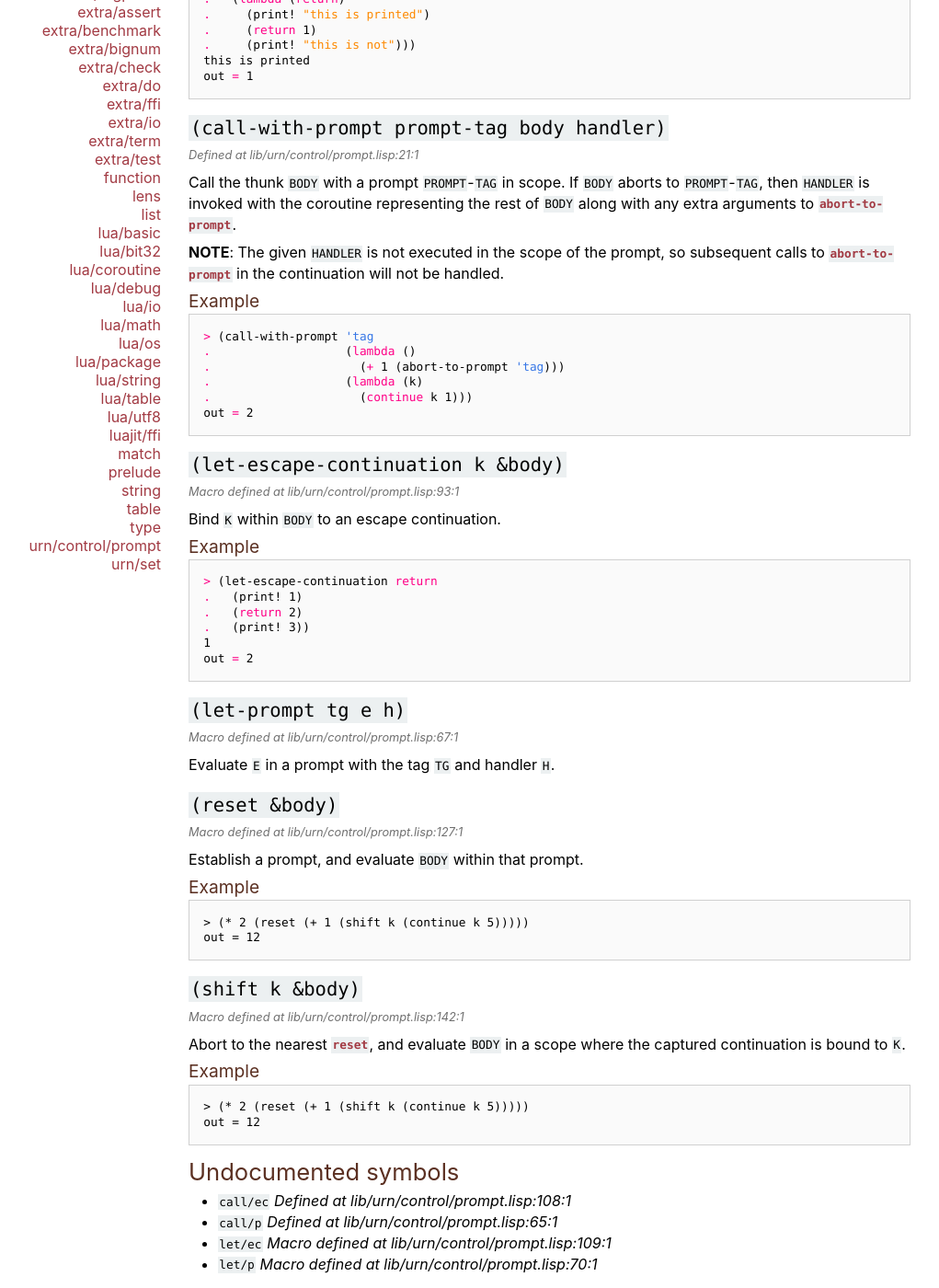
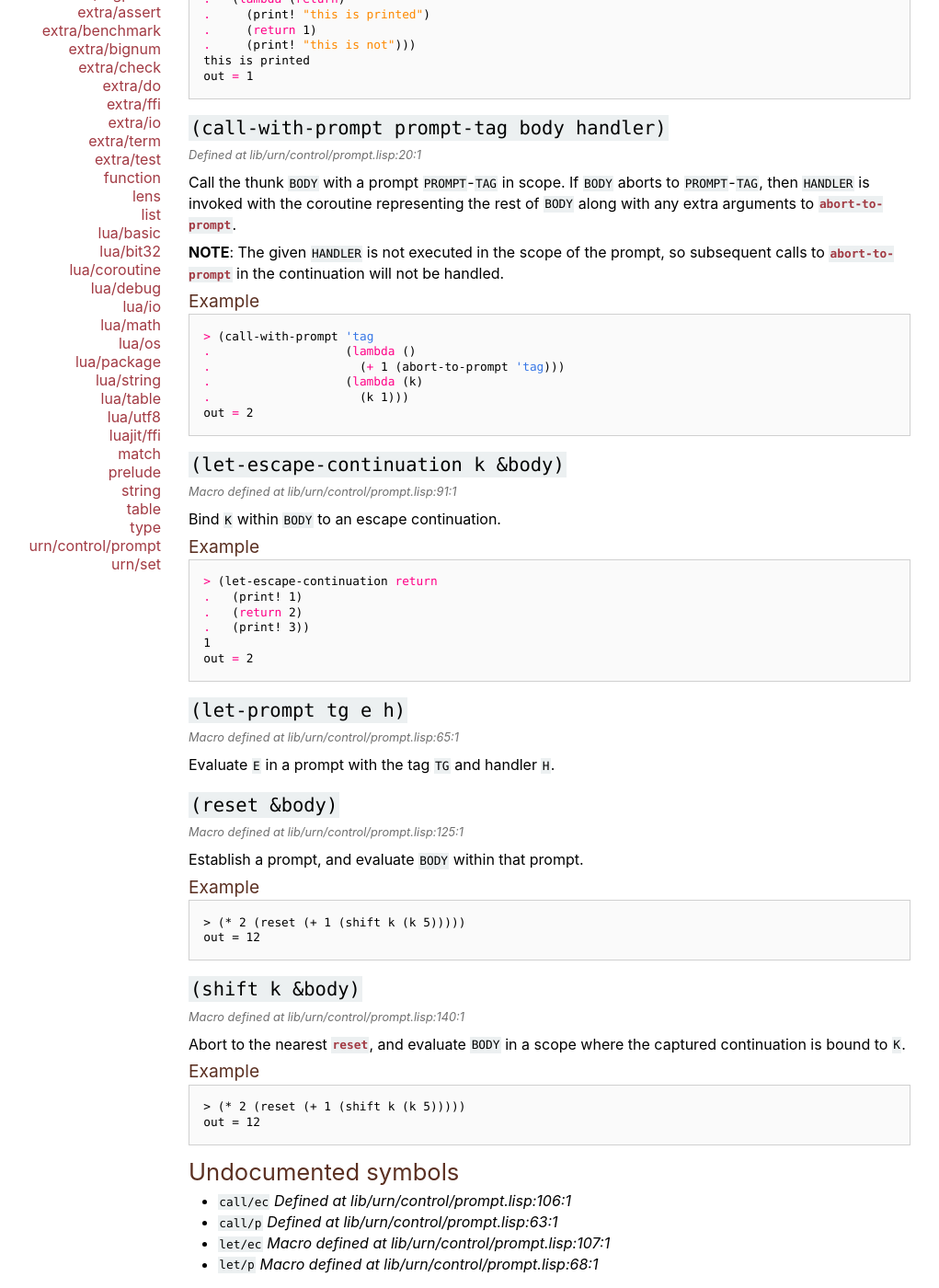
Before and after one commit to SquidDev/urn, a Jekyll site: the page built from docs/lib.urn.control.prompt.md, in a window 1280 px wide and 1400 px high, scrolled down 738 px. Shown: the whole window at 92% size, without its empty margins (150-1171 px from the left). Built offline with Jekyll 4.4.1, drawn with Linux system fonts in a browser that asks for light colours; some of the changed text lies outside the part shown.

Commit message:
Update docs

````diff
--- a/docs/lib.urn.control.prompt.md
+++ b/docs/lib.urn.control.prompt.md
@@ -12,12 +12,12 @@ can be applied, much like functions, to continue their execution.
 They may also be given to [`call-with-prompt`](lib.urn.control.prompt.md#call-with-prompt-prompt-tag-body-handler).
 
 ## `(abort-to-prompt tag &rest)`
-*Defined at lib/urn/control/prompt.lisp:123:1*
+*Defined at lib/urn/control/prompt.lisp:121:1*
 
 Abort to the prompt `TAG`, giving `REST` as arguments to the handler.
 
 ## `(alive? k)`
-*Defined at lib/urn/control/prompt.lisp:155:1*
+*Defined at lib/urn/control/prompt.lisp:153:1*
 
 Check that the continuation `K` may be executed further.
 
@@ -28,7 +28,7 @@ out = true
 ```
 
 ## `(call-with-escape-continuation body)`
-*Defined at lib/urn/control/prompt.lisp:72:1*
+*Defined at lib/urn/control/prompt.lisp:70:1*
 
 Invoke the thunk `BODY` with an escape continuation.
 
@@ -44,7 +44,7 @@ out = 1
 ```
 
 ## `(call-with-prompt prompt-tag body handler)`
-*Defined at lib/urn/control/prompt.lisp:21:1*
+*Defined at lib/urn/control/prompt.lisp:20:1*
 
 Call the thunk `BODY` with a prompt `PROMPT`-`TAG` in scope. If `BODY`
 aborts to `PROMPT`-`TAG`, then `HANDLER` is invoked with the coroutine
@@ -61,12 +61,12 @@ continuation will not be handled.
 .                   (lambda ()
 .                     (+ 1 (abort-to-prompt 'tag)))
 .                   (lambda (k)
-.                     (continue k 1)))
+.                     (k 1)))
 out = 2
 ```
 
 ## `(let-escape-continuation k &body)`
-*Macro defined at lib/urn/control/prompt.lisp:93:1*
+*Macro defined at lib/urn/control/prompt.lisp:91:1*
 
 Bind `K` within `BODY` to an escape continuation.
 
@@ -81,35 +81,35 @@ out = 2
 ```
 
 ## `(let-prompt tg e h)`
-*Macro defined at lib/urn/control/prompt.lisp:67:1*
+*Macro defined at lib/urn/control/prompt.lisp:65:1*
 
 Evaluate `E` in a prompt with the tag `TG` and handler `H`.
 
 ## `(reset &body)`
-*Macro defined at lib/urn/control/prompt.lisp:127:1*
+*Macro defined at lib/urn/control/prompt.lisp:125:1*
 
 Establish a prompt, and evaluate `BODY` within that prompt.
 
 ### Example
 ```
-> (* 2 (reset (+ 1 (shift k (continue k 5)))))
+> (* 2 (reset (+ 1 (shift k (k 5)))))
 out = 12
 ```
 
 ## `(shift k &body)`
-*Macro defined at lib/urn/control/prompt.lisp:142:1*
+*Macro defined at lib/urn/control/prompt.lisp:140:1*
 
 Abort to the nearest [`reset`](lib.urn.control.prompt.md#reset-body), and evaluate `BODY` in a scope where
 the captured continuation is bound to `K`.
 
 ### Example
 ```
-> (* 2 (reset (+ 1 (shift k (continue k 5)))))
+> (* 2 (reset (+ 1 (shift k (k 5)))))
 out = 12
 ```
 
 ## Undocumented symbols
- - `call/ec` *Defined at lib/urn/control/prompt.lisp:108:1*
- - `call/p` *Defined at lib/urn/control/prompt.lisp:65:1*
- - `let/ec` *Macro defined at lib/urn/control/prompt.lisp:109:1*
- - `let/p` *Macro defined at lib/urn/control/prompt.lisp:70:1*
+ - `call/ec` *Defined at lib/urn/control/prompt.lisp:106:1*
+ - `call/p` *Defined at lib/urn/control/prompt.lisp:63:1*
+ - `let/ec` *Macro defined at lib/urn/control/prompt.lisp:107:1*
+ - `let/p` *Macro defined at lib/urn/control/prompt.lisp:68:1*
````
Also changed, not shown: docs/lib.base.md (+16 -13 lines), docs/lib.prelude.md (+15 -12 lines).
